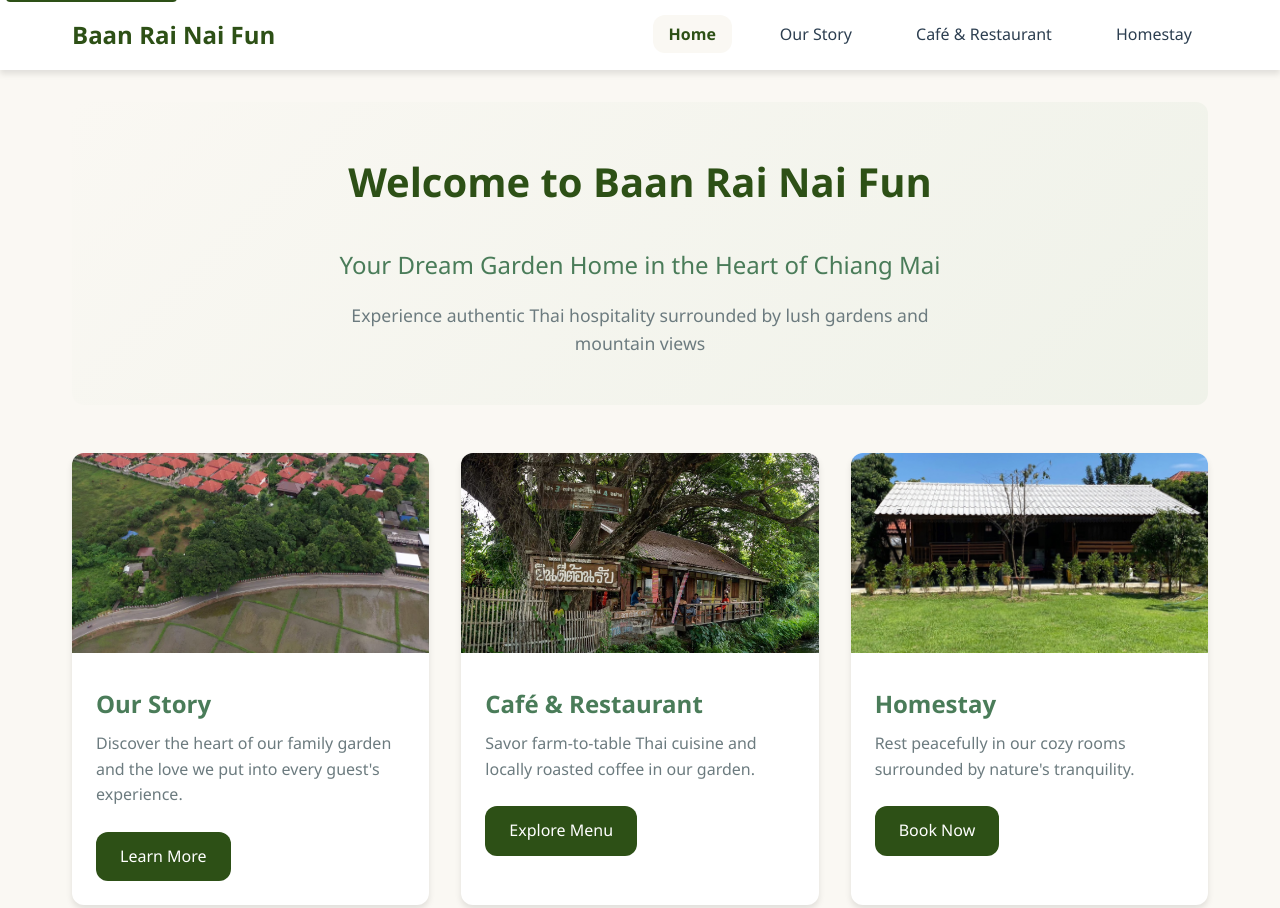
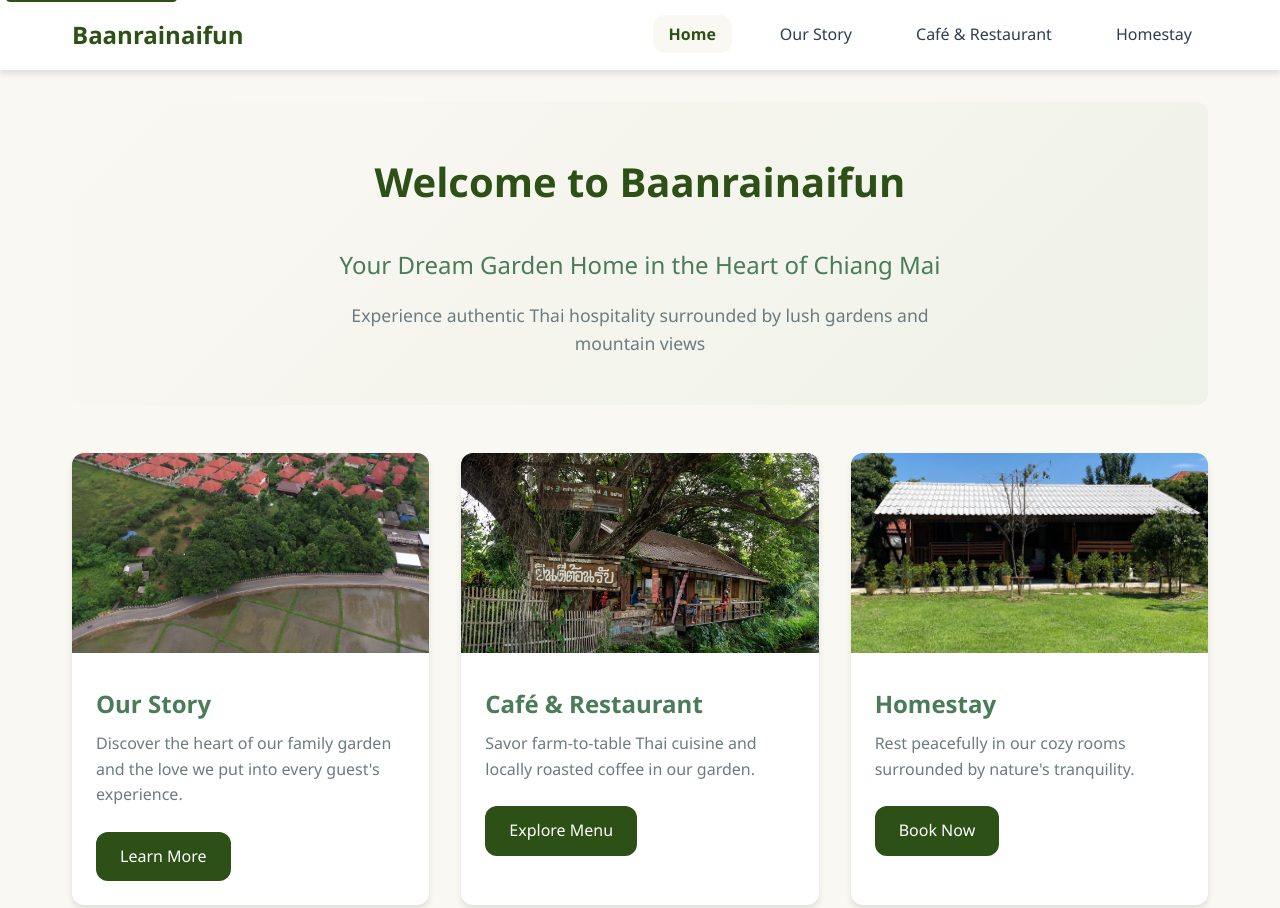
Before and after one commit to maruai-co/baanrainaifun-temp, a plain HTML site: page index.html in a window 1280 px wide. Shown: the top 908 px of the page. Drawn offline with Linux system fonts and the light colour scheme.

Commit message:
change Baan Rai Nai Fun to Baanrainaifun

```diff
--- a/index.html
+++ b/index.html
@@ -3,12 +3,12 @@
 <head>
   <meta charset="UTF-8">
   <meta name="viewport" content="width=device-width, initial-scale=1.0">
-  <title>Baan Rai Nai Fun | Garden Homestay & Café in Chiang Mai</title>
-  <meta name="description" content="Experience authentic Thai hospitality at Baan Rai Nai Fun—homestay, café & restaurant nestled in a lush garden in Chiang Mai.">
+  <title>Baanrainaifun | Garden Homestay & Café in Chiang Mai</title>
+  <meta name="description" content="Experience authentic Thai hospitality at Baanrainaifun—homestay, café & restaurant nestled in a lush garden in Chiang Mai.">
 
   <!-- Open Graph tags -->
-  <meta property="og:title" content="Baan Rai Nai Fun | Garden Homestay & Café in Chiang Mai">
-  <meta property="og:description" content="Experience authentic Thai hospitality at Baan Rai Nai Fun—homestay, café & restaurant nestled in a lush garden in Chiang Mai.">
+  <meta property="og:title" content="Baanrainaifun | Garden Homestay & Café in Chiang Mai">
+  <meta property="og:description" content="Experience authentic Thai hospitality at Baanrainaifun—homestay, café & restaurant nestled in a lush garden in Chiang Mai.">
   <meta property="og:type" content="website">
   <meta property="og:url" content="https://maruai-co.github.io/baanrainaifun-temp/">
   <meta property="og:image" content="https://maruai-co.github.io/baanrainaifun-temp/assets/images/landing-card-our-story.jpg">
@@ -25,7 +25,7 @@
   <!-- Header with navigation -->
   <header>
     <nav>
-      <a href="index.html" class="logo">Baan Rai Nai Fun</a>
+      <a href="index.html" class="logo">Baanrainaifun</a>
       <button class="menu-toggle" aria-expanded="false" aria-label="Toggle navigation menu">☰</button>
       <ul class="nav-links">
         <li><a href="index.html" aria-current="page">Home</a></li>
@@ -40,7 +40,7 @@
   <main id="main-content">
     <!-- Hero section -->
     <section class="hero">
-      <h1>Welcome to Baan Rai Nai Fun</h1>
+      <h1>Welcome to Baanrainaifun</h1>
       <h2>Your Dream Garden Home in the Heart of Chiang Mai</h2>
       <p>Experience authentic Thai hospitality surrounded by lush gardens and mountain views</p>
     </section>
@@ -50,7 +50,7 @@
       <!-- Our Story Card -->
       <article class="card">
         <img src="assets/images/landing-card-our-story.jpg"
-             alt="Lush garden transformation at Baan Rai Nai Fun"
+             alt="Lush garden transformation at Baanrainaifun"
              loading="lazy"
              width="400"
              height="200">
@@ -64,7 +64,7 @@
       <!-- Café & Restaurant Card -->
       <article class="card">
         <img src="assets/images/landing-card-cafe.jpg"
-             alt="Farm-to-table Thai cuisine at Baan Rai Nai Fun café"
+             alt="Farm-to-table Thai cuisine at Baanrainaifun café"
              loading="lazy"
              width="400"
              height="200">
@@ -78,7 +78,7 @@
       <!-- Homestay Card -->
       <article class="card">
         <img src="assets/images/landing-card-homestay.jpg"
-             alt="Cozy homestay rooms surrounded by nature at Baan Rai Nai Fun"
+             alt="Cozy homestay rooms surrounded by nature at Baanrainaifun"
              loading="lazy"
              width="400"
              height="200">
@@ -94,7 +94,7 @@
     <section class="map-section">
       <figure>
         <img src="assets/images/map.jpg"
-             alt="Map to Baan Rai Nai Fun in Chiang Mai"
+             alt="Map to Baanrainaifun in Chiang Mai"
              loading="lazy"
              width="800"
              height="400">
@@ -105,7 +105,7 @@
 
   <!-- Footer -->
   <footer>
-    <p><strong>Baan Rai Nai Fun</strong></p>
+    <p><strong>Baanrainaifun</strong></p>
     <p>Chiang Mai, Thailand</p>
     <p>Opening Hours: Daily 8:00 AM - 6:00 PM</p>
     <p>Contact: info@baanrainaifun.com | +66 XX XXX XXXX</p>
```
